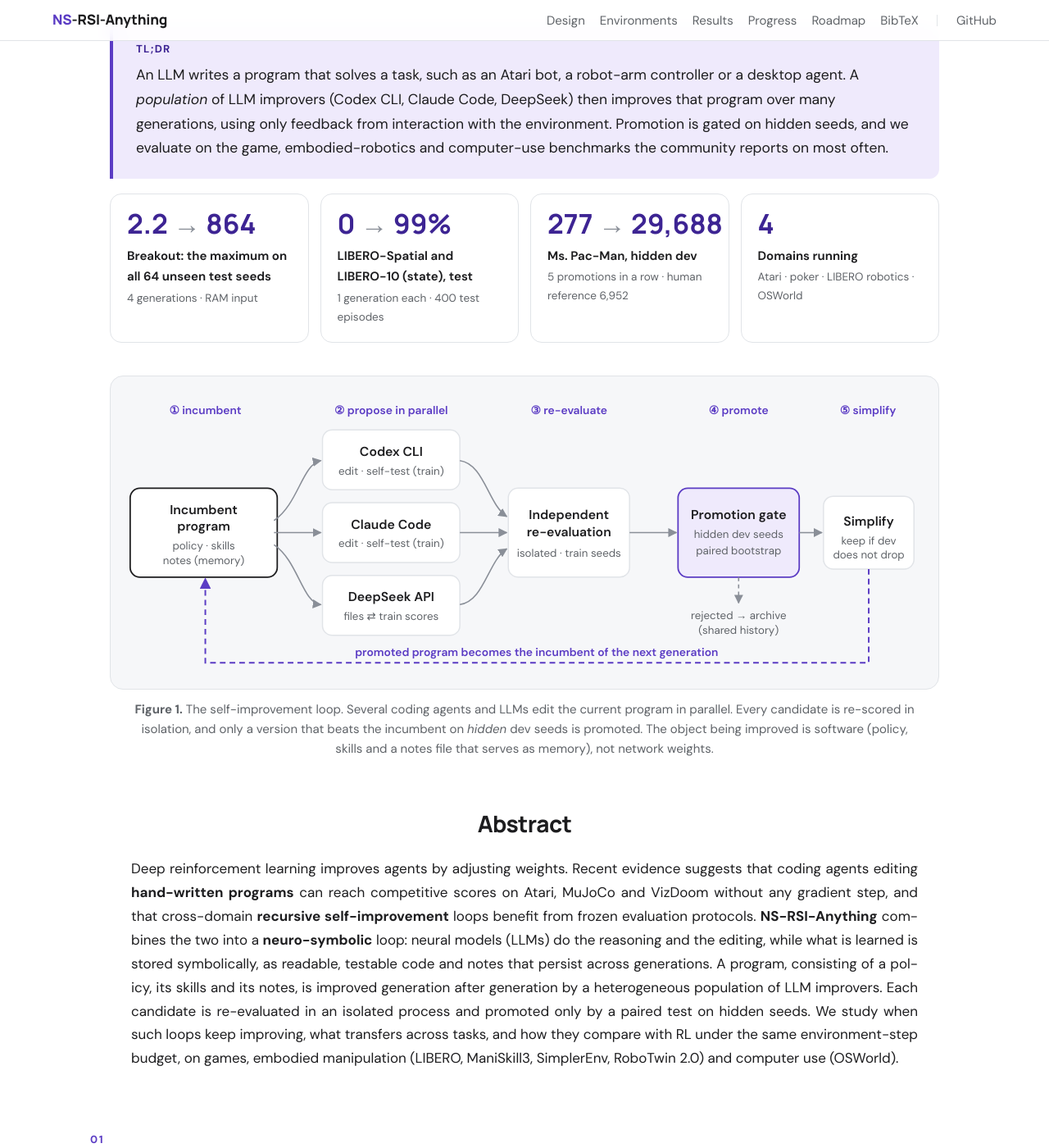
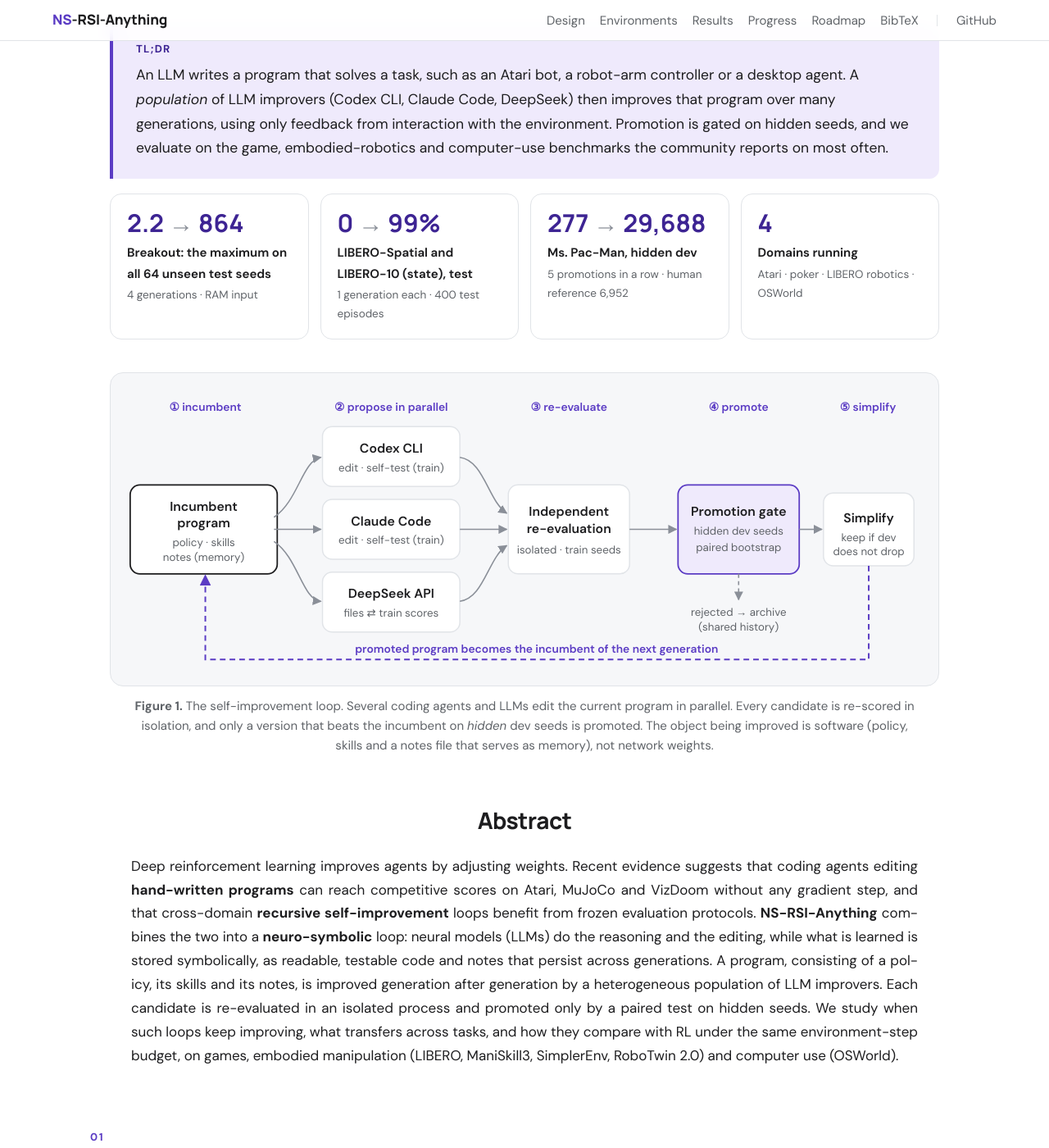
Before and after one commit to SMU-DIGA/drsi-anything-programme, a Jekyll site: the page built from index.html, in a window 1280 px wide and 1400 px high, scrolled down 530 px. Shown: the whole window at 82% size. Built offline with Jekyll 4.4.1, drawn with Linux system fonts in a browser that asks for light colours.

Commit message:
Hero numbers scale with their card so they never overflow
Co-Authored-By: Claude Opus 5.5 <noreply@anthropic.com>
Claude-Session: https://claude.ai/code/session_01C5NxkCLYQEaqT1wrYpLtVi

```diff
--- a/assets/style.css
+++ b/assets/style.css
@@ -199,8 +199,8 @@ details.update[open] > summary::before { content: "− "; }
 .tldr-block { max-width: 1060px; margin: 48px auto 0; padding: 0 24px; }
 .tldr-block .tldr { margin: 0 auto; max-width: none; }
 .stats { margin-top: 18px; display: grid; grid-template-columns: repeat(auto-fit, minmax(210px, 1fr)); gap: 14px; }
-.stat { border: 1px solid var(--border); border-radius: 14px; padding: 18px 20px; background: var(--bg); }
-.stat-num { margin: 0; white-space: nowrap; font-family: var(--display); font-weight: 700; font-size: clamp(28px, 2.6vw, 36px); line-height: 1.1; color: var(--accent-ink); }
+.stat { border: 1px solid var(--border); border-radius: 14px; padding: 18px 20px; background: var(--bg); container-type: inline-size; min-width: 0; }
+.stat-num { margin: 0; white-space: nowrap; font-family: var(--display); font-weight: 700; font-size: clamp(28px, 2.6vw, 36px); font-size: clamp(20px, 15cqi, 36px); line-height: 1.1; color: var(--accent-ink); }
 .stat-num .arrow { color: var(--faint); font-weight: 400; }
 .stat-label { margin: 8px 0 2px; font-weight: 650; font-size: 15px; }
 .stat-sub { margin: 0; font-size: 13.5px; color: var(--muted); }
```
